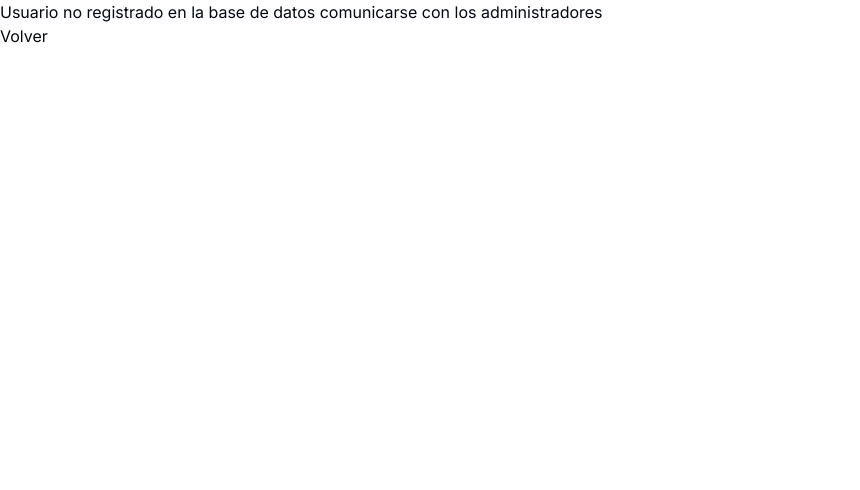
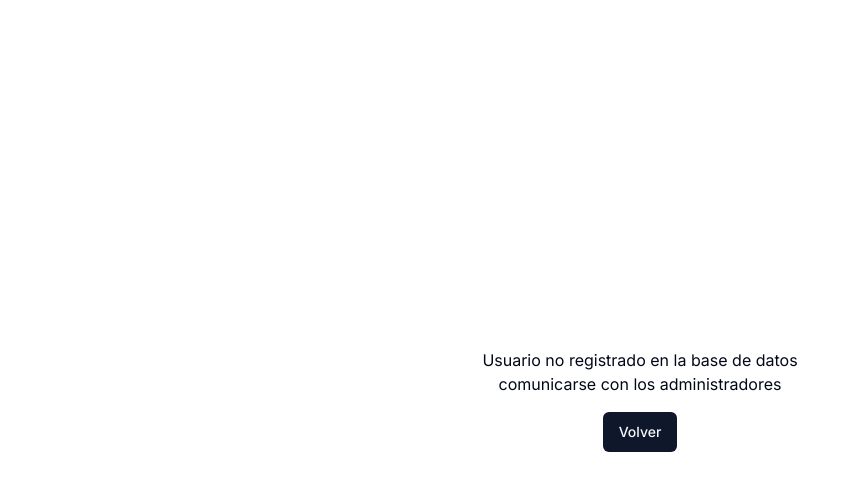
Before and after one commit to matiasluduena23/google-auth, a Next.js app: page /error-user in a window 1280 px wide. Shown: the top 490 px of the page, without its empty margins (0-860 px from the left). Built offline with nearby package versions, Linux system fonts and the light colour scheme.

Commit message:
Sign in flow

```diff
--- a/app/components/SignInForm.tsx
+++ b/app/components/SignInForm.tsx
@@ -5,7 +5,7 @@ export function SignIn() {
     <form
       action={async () => {
         "use server";
-        await signIn("google");
+        await signIn("google", { redirectTo: "/panel" });
       }}
     >
       <button type="submit">Signin with Google</button>
--- a/app/error-user/page.tsx
+++ b/app/error-user/page.tsx
@@ -1,14 +1,17 @@
+import { Button } from "@/components/ui/button";
 import Link from "next/link";
 import React from "react";
 
 export default function page() {
   return (
-    <div>
-      <h1>
+    <div className="flex flex-col items-center justify-center min-h-screen gap-4">
+      <h1 className="max-w-sm text-center">
         Usuario no registrado en la base de datos comunicarse con los
         administradores
       </h1>
-      <Link href={"/"}>Volver</Link>
+      <Button>
+        <Link href={"/"}>Volver</Link>
+      </Button>
     </div>
   );
 }
--- /dev/null
+++ b/app/login/error.tsx
@@ -0,0 +1,21 @@
+"use client"; // Error components must be Client Components
+
+import { Button } from "@/components/ui/button";
+import Link from "next/link";
+
+export default function Error({
+  error,
+  reset,
+}: {
+  error: Error & { digest?: string };
+  reset: () => void;
+}) {
+  return (
+    <div>
+      <h2>Something went wrong!</h2>
+      <Button>
+        <Link href={"/login"}>Volver</Link>
+      </Button>
+    </div>
+  );
+}
```
Also changed, not shown: auth.ts (+4 -6 lines).
